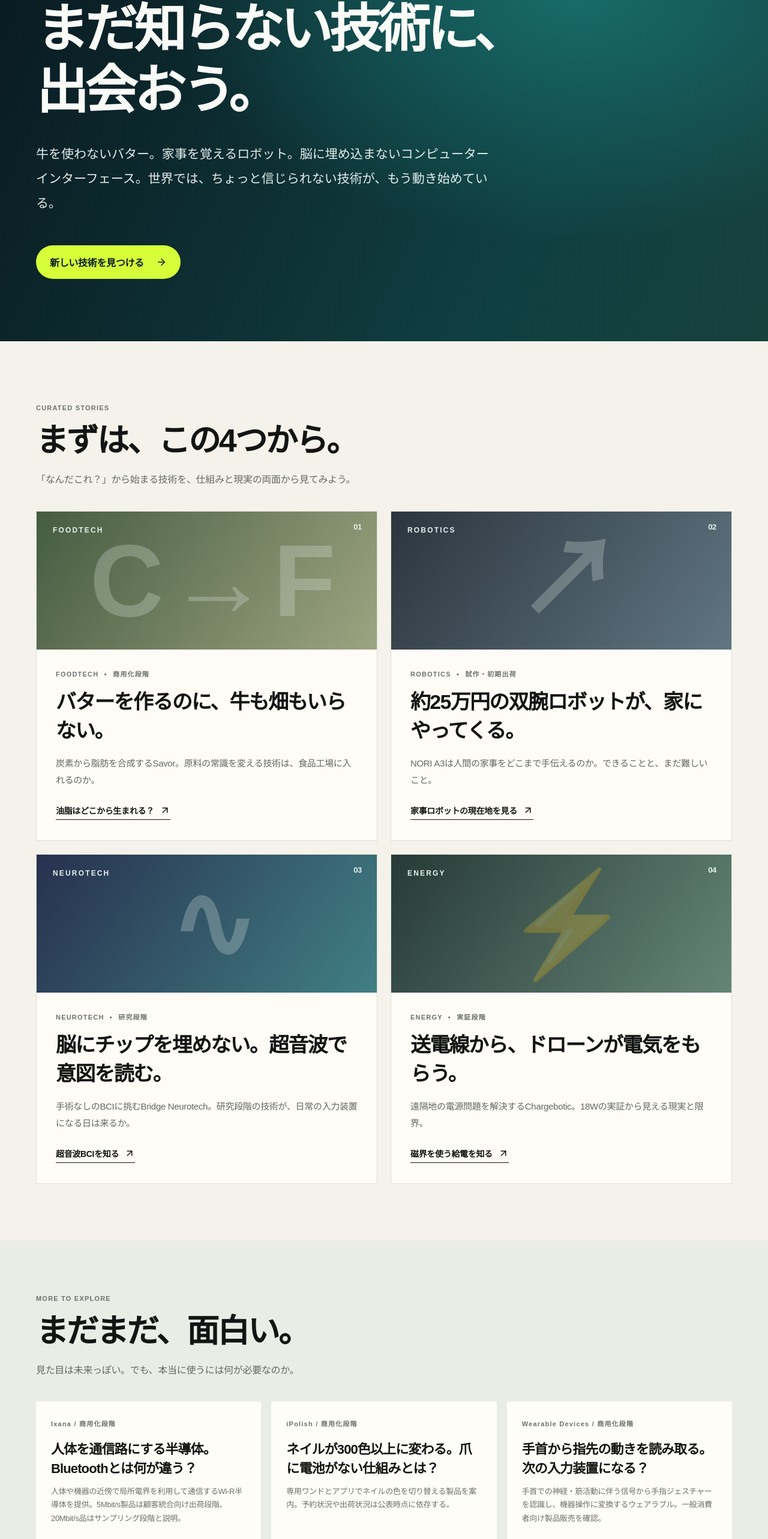
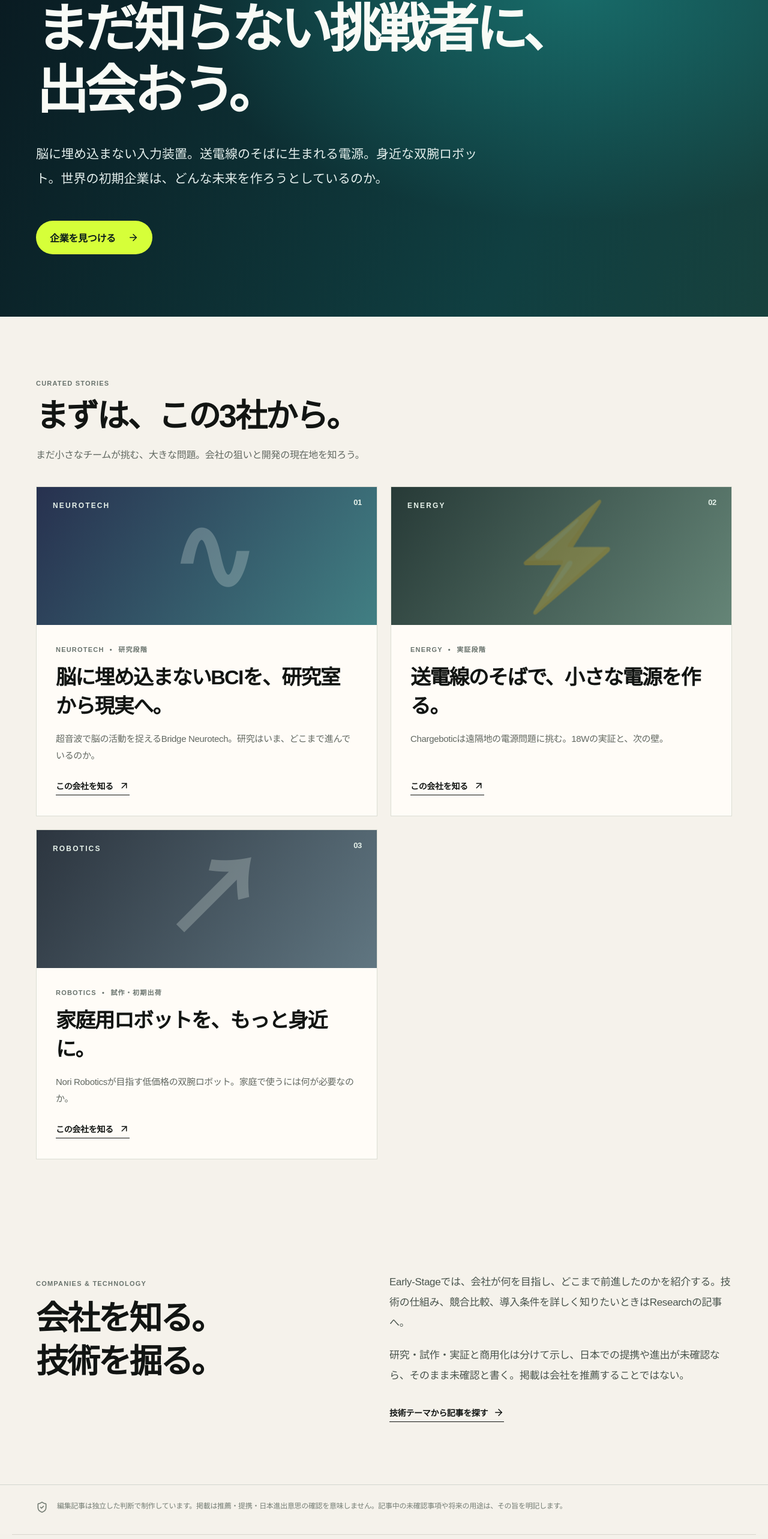
Before and after one commit to yasu-kai/tech-meets-japan, a Next.js app: page /early-stage in a window 1280 px wide. Shown: the part 225-2791 px from the top of the page at 60% size. Built offline with nearby package versions, Linux system fonts and the light colour scheme.

Commit message:
Refocus Early-Stage homepage on three early company profiles instead of duplicated Research articles

```diff
--- a/app/early-stage/page.tsx
+++ b/app/early-stage/page.tsx
@@ -5,21 +5,15 @@ import Footer from "@/components/Footer";
 import { earlyStageCompanies } from "@/lib/earlyStage";
 
 export const metadata = {
-  title: "Early-Stage｜世界の新しい技術を見つける｜TECH MEETS JAPAN",
-  description: "空気から作る油脂、家庭用双腕ロボット、超音波BCI。海外の新しい技術を、その面白さと日本での可能性から紹介。",
+  title: "Early-Stage｜世界の初期スタートアップを知る｜TECH MEETS JAPAN",
+  description: "まだ広く知られていない海外の初期企業。何を目指し、どこまで開発が進み、何が課題なのか。会社と挑戦を紹介する。",
 };
 
 const editorialPicks = [
-  {id:"savor",theme:"FOODTECH",headline:"バターを作るのに、牛も畑もいらない。",lead:"炭素から脂肪を合成するSavor。原料の常識を変える技術は、食品工場に入れるのか。",read:"油脂はどこから生まれる？",number:"01",className:"food"},
-  {id:"nori-robotics",theme:"ROBOTICS",headline:"約25万円の双腕ロボットが、家にやってくる。",lead:"NORI A3は人間の家事をどこまで手伝えるのか。できることと、まだ難しいこと。",read:"家事ロボットの現在地を見る",number:"02",className:"robot"},
-  {id:"bridge-neurotech",theme:"NEUROTECH",headline:"脳にチップを埋めない。超音波で意図を読む。",lead:"手術なしのBCIに挑むBridge Neurotech。研究段階の技術が、日常の入力装置になる日は来るか。",read:"超音波BCIを知る",number:"03",className:"brain"},
-  {id:"chargebotic",theme:"ENERGY",headline:"送電線から、ドローンが電気をもらう。",lead:"遠隔地の電源問題を解決するChargebotic。18Wの実証から見える現実と限界。",read:"磁界を使う給電を知る",number:"04",className:"energy"},
+  {id:"bridge-neurotech",theme:"NEUROTECH",headline:"脳に埋め込まないBCIを、研究室から現実へ。",lead:"超音波で脳の活動を捉えるBridge Neurotech。研究はいま、どこまで進んでいるのか。",read:"この会社を知る",number:"01",className:"brain"},
+  {id:"chargebotic",theme:"ENERGY",headline:"送電線のそばで、小さな電源を作る。",lead:"Chargeboticは遠隔地の電源問題に挑む。18Wの実証と、次の壁。",read:"この会社を知る",number:"02",className:"energy"},
+  {id:"nori-robotics",theme:"ROBOTICS",headline:"家庭用ロボットを、もっと身近に。",lead:"Nori Roboticsが目指す低価格の双腕ロボット。家庭で使うには何が必要なのか。",read:"この会社を知る",number:"03",className:"robot"},
 ];
-const briefLabels: Record<string,string> = {
-  "ixana":"人体を通信路にする半導体。Bluetoothとは何が違う？",
-  "wearable-devices-mudra":"手首から指先の動きを読み取る。次の入力装置になる？",
-  "ipolish":"ネイルが300色以上に変わる。爪に電池がない仕組みとは？",
-};
 const maturityLabel: Record<string,string>={research:"研究段階",prototype:"試作・初期出荷",pilot:"実証段階",commercial:"商用化段階",unknown:"成熟度未確認"};
 
 export default function EarlyStagePage(){
@@ -32,21 +26,21 @@ export default function EarlyStagePage(){
       <section className="esr-hero">
         <div className="esr-shell">
           <p className="esr-overline">EARLY-STAGE / DISCOVER WHAT'S NEXT</p>
-          <h1>まだ知らない技術に、<br/>出会おう。</h1>
-          <p className="esr-hero-copy">牛を使わないバター。家事を覚えるロボット。脳に埋め込まないコンピューターインターフェース。世界では、ちょっと信じられない技術が、もう動き始めている。</p>
-          <Link href="#stories" className="esr-hero-link">新しい技術を見つける <ArrowRight size={18}/></Link>
+          <h1>まだ知らない挑戦者に、<br/>出会おう。</h1>
+          <p className="esr-hero-copy">脳に埋め込まない入力装置。送電線のそばに生まれる電源。身近な双腕ロボット。世界の初期企業は、どんな未来を作ろうとしているのか。</p>
+          <Link href="#stories" className="esr-hero-link">企業を見つける <ArrowRight size={18}/></Link>
         </div>
       </section>
 
       <section id="stories" className="esr-shell esr-main">
         <div className="esr-heading">
           <p className="esr-overline esr-overline-dark">CURATED STORIES</p>
-          <h2>まずは、この4つから。</h2>
-          <p>「なんだこれ？」から始まる技術を、仕組みと現実の両面から見てみよう。</p>
+          <h2>まずは、この3社から。</h2>
+          <p>まだ小さなチームが挑む、大きな問題。会社の狙いと開発の現在地を知ろう。</p>
         </div>
         <div className="esr-features">
-        {picks.map(({p,company},index)=><Link className={"esr-feature esr-"+p.className} key={p.id} href={company!.publishedPath!}>
-          <div className="esr-feature-art" aria-hidden="true"><span className="esr-art-type">{p.theme}</span><strong>{p.number}</strong><span className="esr-art-mark">{p.theme==="FOODTECH"?"C → F":p.theme==="ROBOTICS"?"↗":p.theme==="NEUROTECH"?"∿":"⚡"}</span></div>
+        {picks.map(({p,company},index)=><Link className={"esr-feature esr-"+p.className} key={p.id} href={"/early-stage/"+company!.id}>
+          <div className="esr-feature-art" aria-hidden="true"><span className="esr-art-type">{p.theme}</span><strong>{p.number}</strong><span className="esr-art-mark">{p.theme==="ROBOTICS"?"↗":p.theme==="NEUROTECH"?"∿":"⚡"}</span></div>
           <div className="esr-feature-text"><span className="esr-overline esr-overline-dark">{p.theme} <span className="esr-dot">•</span> {maturityLabel[company!.maturity]}</span>
             <h3>{p.headline}</h3><p>{p.lead}</p><span className="esr-read">{p.read}<ArrowUpRight size={18}/></span>
           </div>
@@ -54,21 +48,11 @@ export default function EarlyStagePage(){
         </div>
       </section>
 
-      {more.length>0&&<section className="esr-more">
-        <div className="esr-shell">
-          <div className="esr-heading"><p className="esr-overline esr-overline-dark">MORE TO EXPLORE</p><h2>まだまだ、面白い。</h2><p>見た目は未来っぽい。でも、本当に使うには何が必要なのか。</p></div>
-          <div className="esr-more-grid">{more.map(c=><Link href={c.publishedPath!} className="esr-small" key={c.id}>
-            <span className="esr-overline esr-overline-dark">{c.company} / {maturityLabel[c.maturity]}</span>
-            <h3>{briefLabels[c.id]||c.product}</h3><p>{c.summary}</p><span className="esr-read">記事を読む <ArrowUpRight size={16}/></span>
-          </Link>)}</div>
-        </div>
-      </section>}
-
       <section className="esr-shell esr-editorial">
-        <div><p className="esr-overline esr-overline-dark">WHY IT MATTERS IN JAPAN</p><h2>面白い。<br/>でも、日本では？</h2></div>
-        <div><p>新しい技術が話題になる理由と、実際に使えるかどうかは別の話。TECH MEETS JAPANは、何が新しいのかを紹介するだけでなく、性能の根拠、価格、導入の難しさ、日本での用途まで一緒に考える。</p>
-          <p>研究中のものは研究中と書く。メーカーの発表と、第三者が検証した事実も分ける。未来への期待を楽しみながら、現在地は見失わない。</p>
-          <Link href="/research" className="esr-read">ほかの技術記事を探す <ArrowRight size={18}/></Link>
+        <div><p className="esr-overline esr-overline-dark">COMPANIES & TECHNOLOGY</p><h2>会社を知る。<br/>技術を掘る。</h2></div>
+        <div><p>Early-Stageでは、会社が何を目指し、どこまで前進したのかを紹介する。技術の仕組み、競合比較、導入条件を詳しく知りたいときはResearchの記事へ。</p>
+          <p>研究・試作・実証と商用化は分けて示し、日本での提携や進出が未確認なら、そのまま未確認と書く。掲載は会社を推薦することではない。</p>
+          <Link href="/research" className="esr-read">技術テーマから記事を探す <ArrowRight size={18}/></Link>
         </div>
       </section>
       <section className="esr-disclosure"><div className="esr-shell"><ShieldCheck size={20}/><p>編集記事は独立した判断で制作しています。掲載は推薦・提携・日本進出意思の確認を意味しません。記事中の未確認事項や将来の用途は、その旨を明記します。</p></div></section>
```
